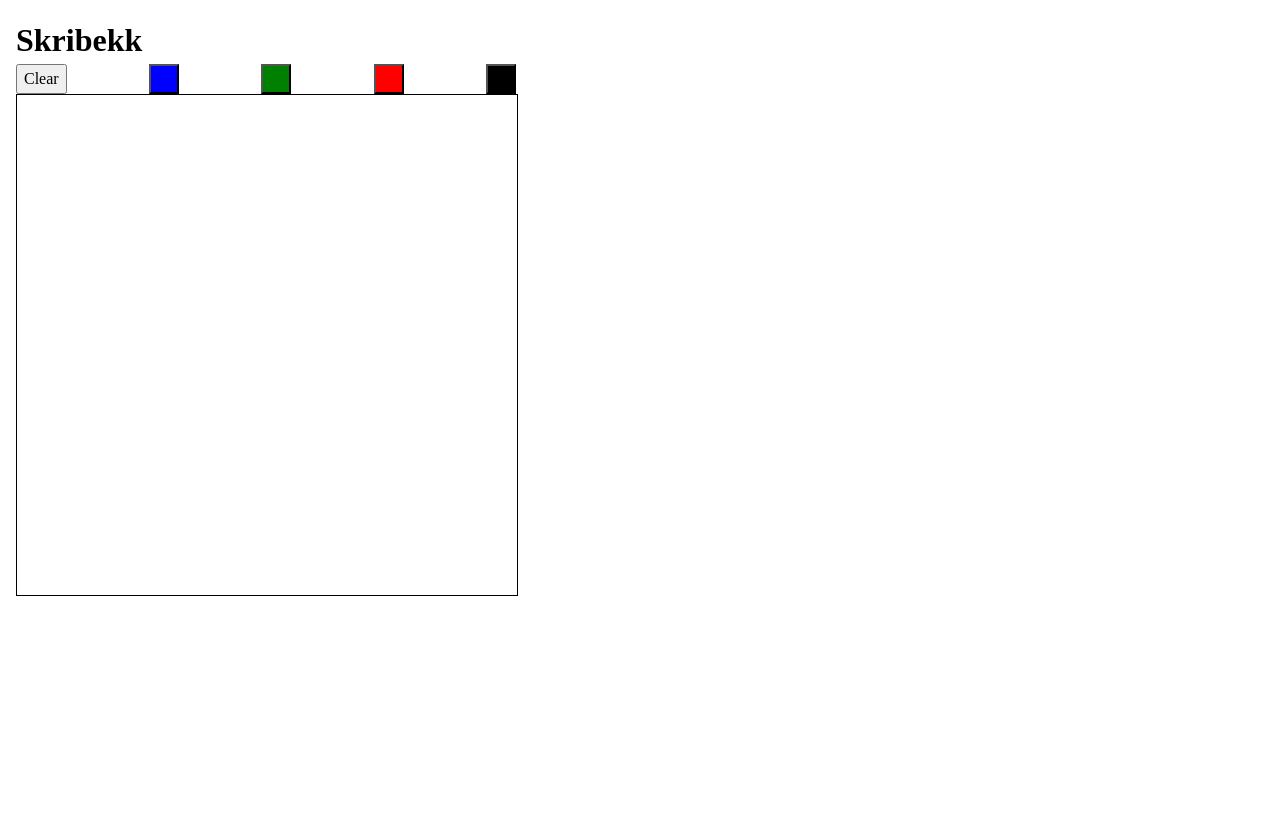
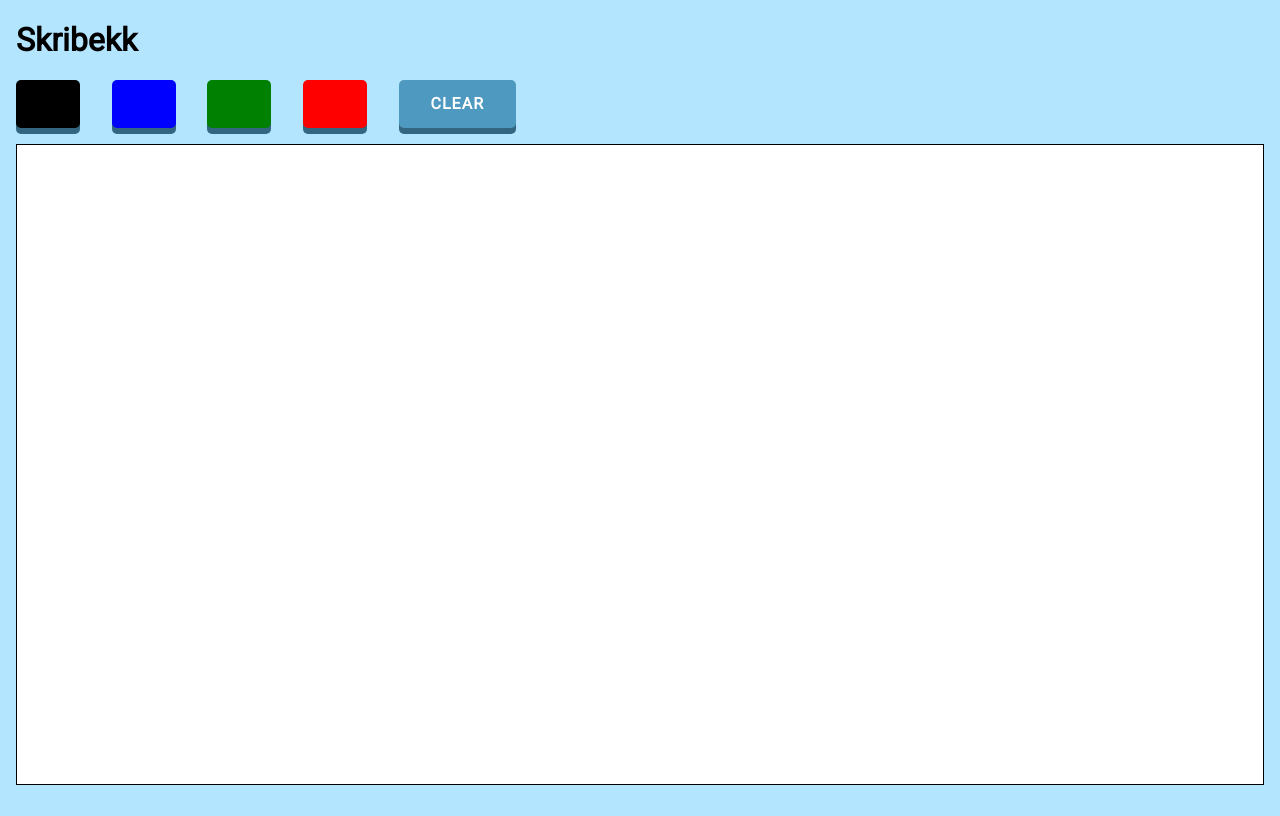
Before and after one commit to markusra/skribekk, a plain HTML site: page index.html in a window 1280 px wide. Drawn offline with Linux system fonts and the light colour scheme.

Commit message:
Enhance drawing and add styling

```diff
--- a/index.html
+++ b/index.html
@@ -5,55 +5,21 @@
     <meta name="viewport" content="width=device-width" />
     <title>Skribekk</title>
     <link rel="stylesheet" href="reset.css" />
-    <style>
-      body {
-        margin: 16px;
-      }
-
-      canvas {
-        border: 1px solid black;
-      }
-
-      .tools {
-        display: flex;
-        justify-content: space-between;
-        max-width: 500px;
-      }
-
-      .color {
-        width: 30px;
-        height: 30px;
-      }
-
-      .color.blue {
-        background-color: blue;
-      }
-
-      .color.green {
-        background-color: green;
-      }
-
-      .color.red {
-        background-color: red;
-      }
-
-      .color.black {
-        background-color: black;
-      }
-    </style>
+    <link rel="stylesheet" href="styles.css" />
   </head>
   <body>
-    <h1>Skribekk</h1>
-    <div class="tools">
-      <button type="button" onclick="clearCanvas()">Clear</button>
-      <button class="color blue"></button>
-      <button class="color green"></button>
-      <button class="color red"></button>
-      <button class="color black"></button>
+    <div class="app-container">
+      <h1>Skribekk</h1>
+      <div class="tools">
+        <button class="color black" onclick="setColor('black')"></button>
+        <button class="color blue" onclick="setColor('blue')"></button>
+        <button class="color green" onclick="setColor('green')"></button>
+        <button class="color red" onclick="setColor('red')"></button>
+        <button type="button" onclick="clearCanvas()">Clear</button>
+      </div>
+      <canvas id="canvas"></canvas>
     </div>
-    <canvas id="canvas" width="500px" height="500px"></canvas>
   </body>
-
   <script type="application/javascript">
     const canvas = document.getElementById("canvas");
     const ctx = canvas.getContext("2d");
@@ -61,22 +27,30 @@
     let prevX = null;
     let prevY = null;
 
-    ctx.lineWidth = 3;
+    let draw = false;
 
-    let draw = false;
-    const offsetX = canvas.getBoundingClientRect().left;
-    const offsetY = canvas.getBoundingClientRect().top;
+    // Need this since we set width and height to 100 % with CSS
+    canvas.width  = canvas.offsetWidth;
+    canvas.height = canvas.offsetHeight;
+
+    // Smooth lines
+    ctx.lineCap = 'round';
+
+    ctx.lineWidth = 5;
 
     window.addEventListener("mousedown", (e) => {
       draw = true;
     });
 
-    window.addEventListener("mouseup", (e) => {
+    window.addEventListener("mouseup", () => {
       draw = false;
     });
 
     window.addEventListener("mousemove", (e) => {
-      if (prevX == null || prevY == null || !draw) {
+      const offsetX = canvas.getBoundingClientRect().left;
+      const offsetY = canvas.getBoundingClientRect().top;
+
+      if (prevX === null || prevY === null || !draw) {
         prevX = e.clientX - offsetX;
         prevY = e.clientY - offsetY;
         return;
@@ -95,8 +69,11 @@
     });
 
     function clearCanvas() {
-      console.log("clear!");
       ctx.clearRect(0, 0, canvas.width, canvas.height);
+    }
+
+    function setColor(color) {
+      ctx.strokeStyle = color
     }
   </script>
 </html>
--- /dev/null
+++ b/styles.css
@@ -0,0 +1,81 @@
+@import url("https://fonts.googleapis.com/css2?family=Roboto&display=swap");
+
+body {
+    font-family: "Roboto", sans-serif;
+    background-color: #b3e5ff;
+}
+
+h1 {
+    margin-bottom: 1rem;
+}
+
+canvas {
+    width: 100%;
+    height: 100%;
+    border: 1px solid black;
+    cursor: crosshair;
+    background-color: white;
+}
+
+button {
+    display: block;
+    cursor: pointer;
+    border: none;
+    outline: none;
+    padding: 12px 32px;
+    border-radius: 5px;
+    position: relative;
+    background-color: #4d99bf;
+    box-shadow: 0 6px #336680;
+    color: white;
+    text-transform: uppercase;
+    font-weight: 700;
+    letter-spacing: 1px;
+}
+
+button:hover {
+    box-shadow: 0 4px #336680;
+    top: 2px;
+}
+
+button:active {
+    box-shadow: 0 0 #336680;
+    top: 6px;
+}
+
+.app-container {
+    display: flex;
+    flex-direction: column;
+    min-height: 100%;
+    height: 100%;
+    padding: 16px;
+}
+
+.tools {
+    display: flex;
+    justify-content: space-between;
+    gap: 0.5rem;
+    max-width: 500px;
+    margin-bottom: 1rem;
+}
+
+.color {
+    width: 48px;
+    height: 48px;
+}
+
+.color.blue {
+    background-color: blue;
+}
+
+.color.green {
+    background-color: green;
+}
+
+.color.red {
+    background-color: red;
+}
+
+.color.black {
+    background-color: black;
+}
```
